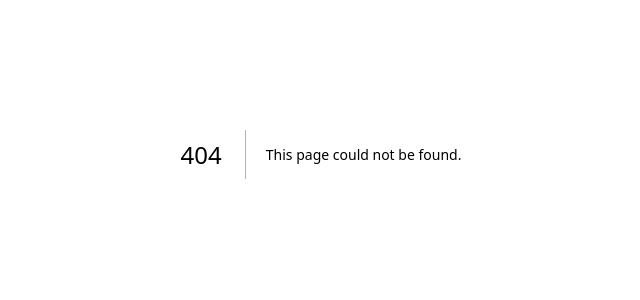
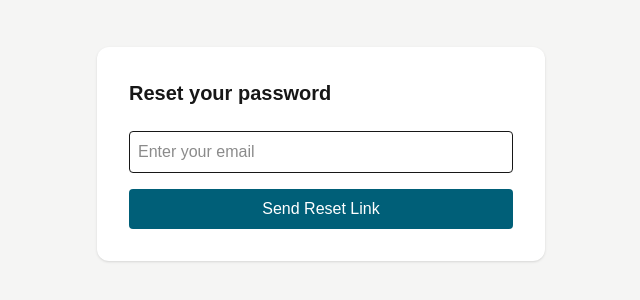
Before and after one commit to Neelima0610/my-startup-site, a Next.js app in the folder web/: page /forgot-password in a window 1280 px wide. Before the commit this address had no page. Shown: the part 246-546 px from the top of the page, without its empty margins (319-959 px from the left). Built offline with nearby package versions, Linux system fonts and the light colour scheme.

Commit message:
Github provider login issue fixed

```diff
--- /dev/null
+++ b/web/app/api/auth/forgot-password/route.ts
@@ -0,0 +1,33 @@
+import { NextResponse } from "next/server";
+import { PrismaClient } from "@prisma/client";
+import crypto from "crypto";
+
+const prisma = new PrismaClient();
+
+export async function POST(req: Request) {
+  const { email } = await req.json();
+
+  const user = await prisma.user.findUnique({
+    where: { email },
+  });
+
+  if (!user) {
+    return NextResponse.json({ message: "OK" });
+  }
+
+  const token = crypto.randomBytes(32).toString("hex");
+  const expiry = new Date(Date.now() + 1000 * 60 * 30); // 30 mins
+
+  await prisma.user.update({
+    where: { email },
+    data: {
+      resetToken: token,
+      resetTokenExpiry: expiry,
+    },
+  });
+
+  console.log("RESET LINK:");
+  console.log(`http://localhost:3000/reset-password/${token}`);
+
+  return NextResponse.json({ message: "OK" });
+}
--- /dev/null
+++ b/web/app/forgot-password/page.tsx
@@ -0,0 +1,45 @@
+"use client";
+
+import { useState } from "react";
+
+export default function ForgotPasswordPage() {
+  const [email, setEmail] = useState("");
+
+  async function handleSubmit(e: React.FormEvent) {
+    e.preventDefault();
+
+    await fetch("/api/auth/forgot-password", {
+      method: "POST",
+      body: JSON.stringify({ email }),
+      headers: { "Content-Type": "application/json" },
+    });
+
+    alert("If account exists, reset link sent.");
+  }
+
+  return (
+    <main className="min-h-screen flex items-center justify-center bg-stone-100">
+      <form
+        onSubmit={handleSubmit}
+        className="bg-white p-8 rounded-xl shadow w-full max-w-md"
+      >
+        <h1 className="text-xl font-semibold mb-6">
+          Reset your password
+        </h1>
+
+        <input
+          type="email"
+          required
+          placeholder="Enter your email"
+          value={email}
+          onChange={(e) => setEmail(e.target.value)}
+          className="w-full border p-2 rounded mb-4"
+        />
+
+        <button className="w-full bg-cyan-800 text-white py-2 rounded">
+          Send Reset Link
+        </button>
+      </form>
+    </main>
+  );
+}
--- a/web/app/login/page.tsx
+++ b/web/app/login/page.tsx
@@ -247,7 +247,13 @@ export default function LoginPage() {
                 required
                 className="w-full border border-stone-300 rounded-md px-4 py-2 text-sm focus:outline-none focus:ring-2 focus:ring-cyan-700 focus:border-cyan-700"
               />
-
+              <button
+                type="button"
+                onClick={() => router.push("/forgot-password")}
+                className="text-xs text-cyan-700 hover:underline text-left"
+              >
+                Forgot password?
+              </button>
               <button
                 type="submit"
                 disabled={loading}
--- a/web/lib/auth.ts
+++ b/web/lib/auth.ts
@@ -21,6 +21,7 @@ export const authOptions: NextAuthOptions = {
     GitHubProvider({
       clientId: process.env.GITHUB_ID!,
       clientSecret: process.env.GITHUB_SECRET!,
+      allowDangerousEmailAccountLinking: true,
     }),
     // Credentials provider
     CredentialsProvider({
```
Also changed, not shown: 2 other files (tests, documents, lock files or other folders).
